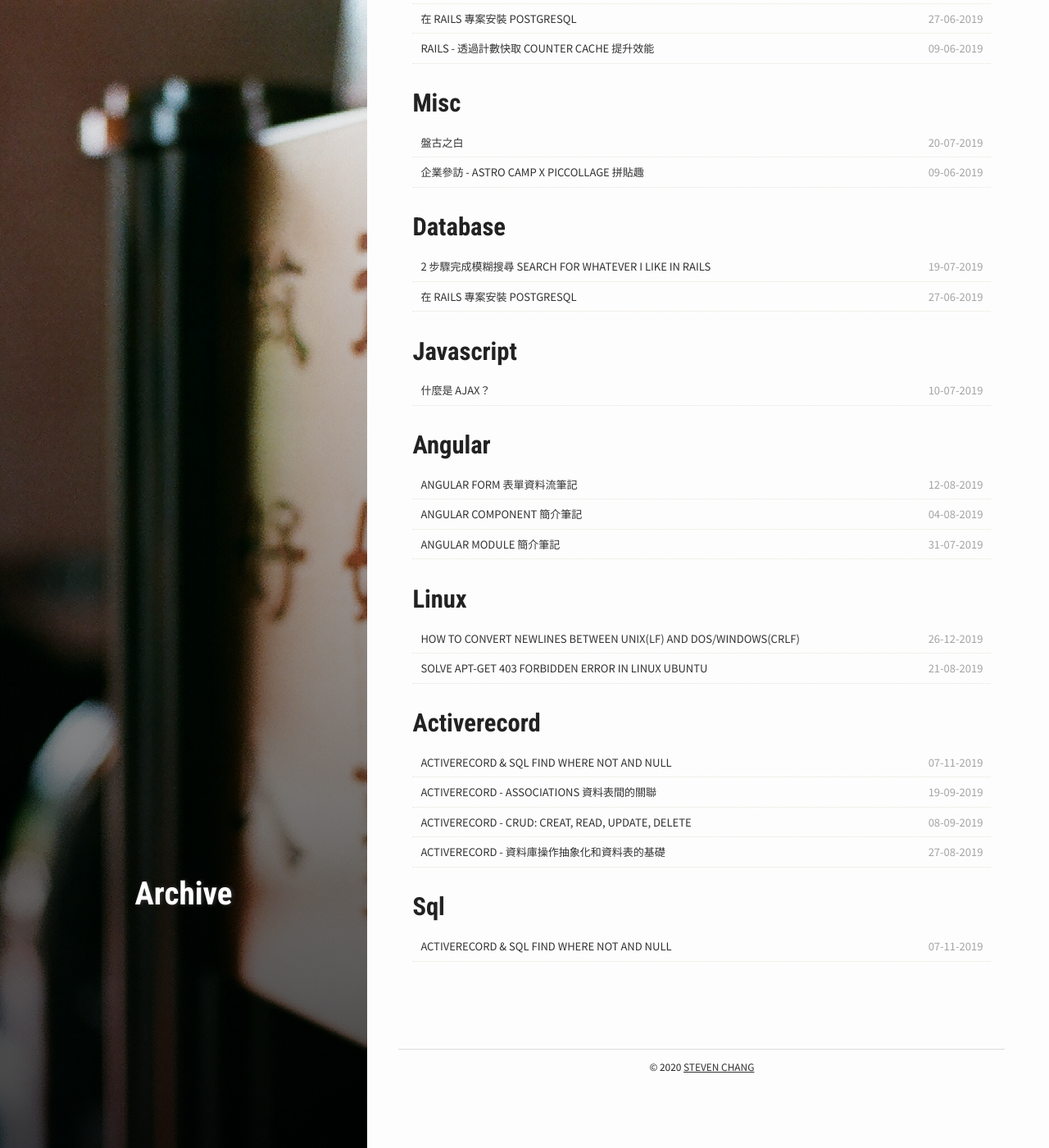
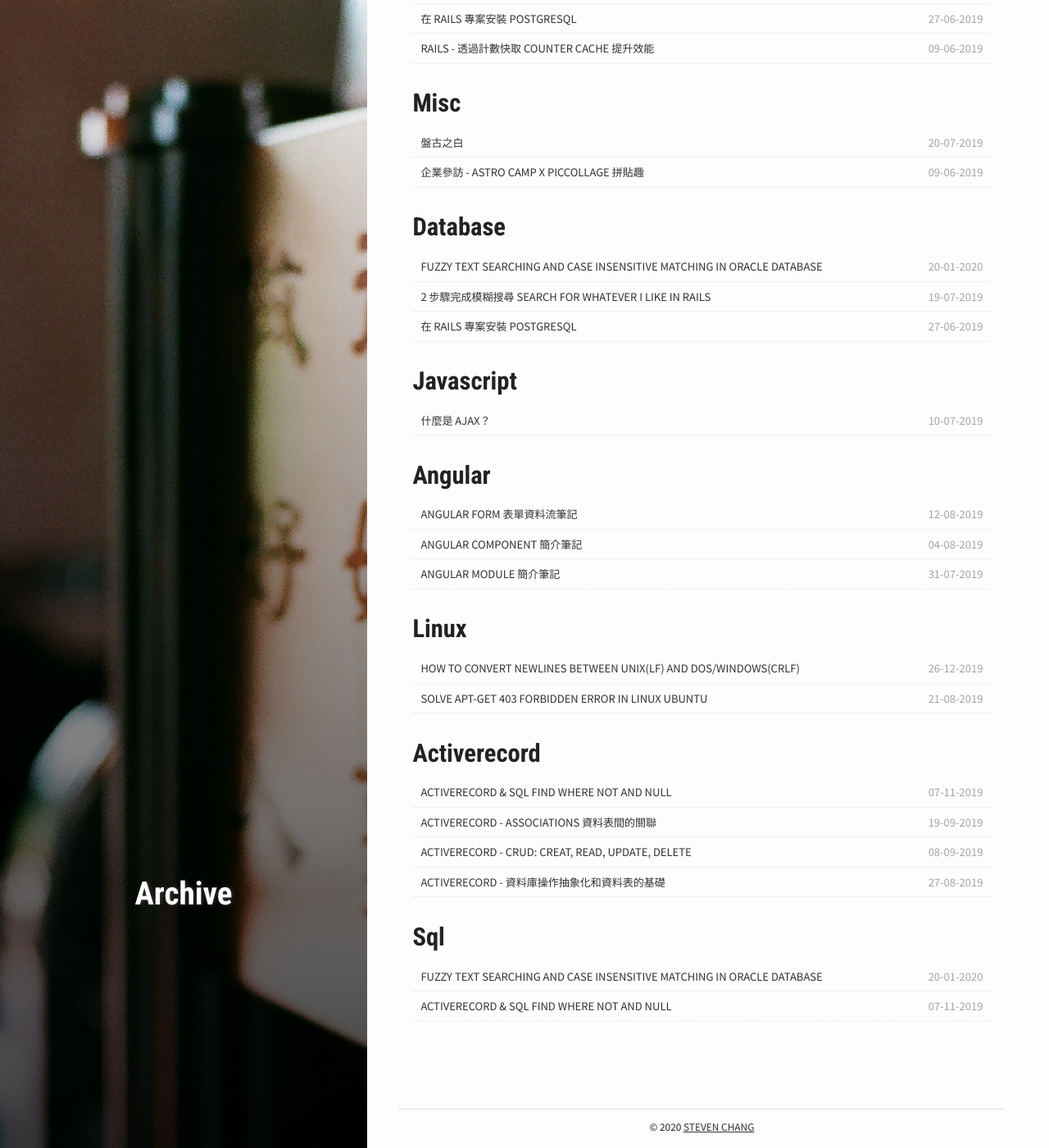
Before and after one commit to stevencch99/stevencch99.github.io, a Jekyll site: the page built from archive.md, in a window 1280 px wide and 1400 px high, scrolled down 859 px. Shown: the whole window at 82% size. Built offline with Jekyll 4.4.1, drawn with Linux system fonts in a browser that asks for light colours; comment, search, counter and statistics services are not loaded.

Commit message:
Ready to publish 2020-01-20-fuzzy-text-searching-and-case-insensitive-matching-in-oracle-database.md

```diff
--- a/_drafts/2020-01-20-case-insensitive-search-in-oracle-database.md
+++ b/_posts/2020-01-20-fuzzy-text-searching-and-case-insensitive-matching-in-oracle-database.md
@@ -1,17 +1,17 @@
 ---
 layout: post
-title: 'Case insensitive search in Oracle database'
-description: 'Case insensitive search in Oracle database'
-crawlertitle: 'Case insensitive search in Oracle database'
+title: 'Fuzzy text searching and case insensitive matching in Oracle database'
+description: 'Fuzzy text searching and case insensitive matching in Oracle database'
+crawlertitle: 'Fuzzy text searching and case insensitive matching in Oracle database'
 date: 2020-01-20 23:59:59 +0800
 categories: Database
-tags: Database SQL Note
+tags: Database SQL
 comments: true
 ---
 
 ## Scenario
 
-When we want to do some fuzzy text searching with unknow letter cases.
+When we want to do some fuzzy text searching with case-insensitive matching.
 
 The default behavior of `LIKE` and the other comparison operators such as `=` are case-sensitive,
 unlike PostgresSQL has a nice `ILIKE` keyword (typically a bit slower),
```
